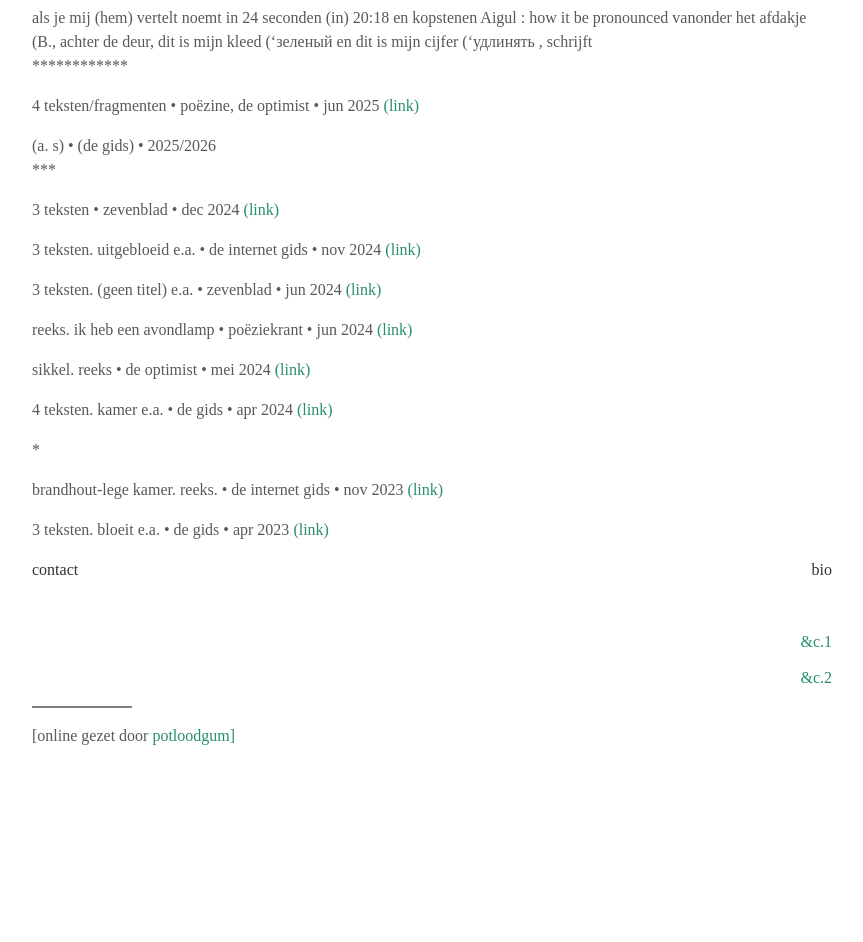
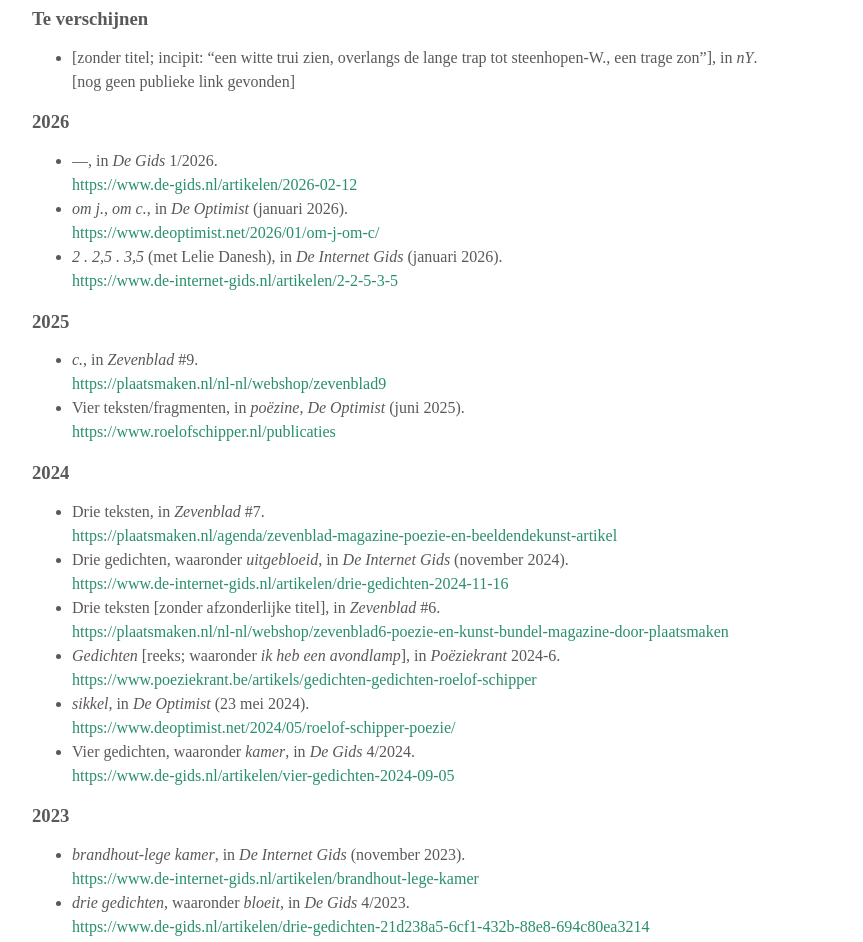
Before and after one commit to tjerk-git/rf, an Eleventy site: page src/publicaties.html in a window 1280 px wide. Shown: the part 1000-1942 px from the top of the page, without its empty margins (208-1071 px from the left). Before the commit the page ends 1748 px from the top, so only its background shows below. Built offline with nearby package versions, Linux system fonts and the light colour scheme; Eleventy itself is replaced by a stand-in of ours; files that its build step writes are made by us from their sources; a web font is replaced by a local one.

Commit message:
Update publicaties.html

```diff
--- a/src/publicaties.html
+++ b/src/publicaties.html
@@ -13,49 +13,96 @@ groen .	gekleed boven het geitenveldje, de stofwegen her, (in het aanzien weet,
 
 
 <br><br><br>
+<section class=”bibliography bibliography-publications”>
+  <h2>LOSSE / VERSPREIDE PUBLICATIES</h2>
 
-<h2>LOSSE / VERSPREIDE PUBLICATIES</h2>
+  <h3>Te verschijnen</h3>
+  <ul>
+    <li>
+      [zonder titel; incipit: “een witte trui zien, overlangs de lange trap tot steenhopen-W., een trage zon”], in <em>nY</em>.
+      <br>
+      <span>[nog geen publieke link gevonden]</span>
+    </li>
+  </ul>
 
-<p>
-als je mij (hem) vertelt noemt in 24 seconden (in)
-20:18
+  <h3>2026</h3>
+  <ul>
+    <li>
+      —, in <em>De Gids</em> 1/2026.
+      <br>
+      <a href=”https://www.de-gids.nl/artikelen/2026-02-12” target=”_blank” rel=”noopener noreferrer”>https://www.de-gids.nl/artikelen/2026-02-12</a>
+    </li>
+    <li>
+      <em>om j., om c.</em>, in <em>De Optimist</em> (januari 2026).
+      <br>
+      <a href=”https://www.deoptimist.net/2026/01/om-j-om-c/” target=”_blank” rel=”noopener noreferrer”>https://www.deoptimist.net/2026/01/om-j-om-c/</a>
+    </li>
+    <li>
+      <em>2 . 2,5 . 3,5</em> (met Lelie Danesh), in <em>De Internet Gids</em> (januari 2026).
+      <br>
+      <a href=”https://www.de-internet-gids.nl/artikelen/2-2-5-3-5” target=”_blank” rel=”noopener noreferrer”>https://www.de-internet-gids.nl/artikelen/2-2-5-3-5</a>
+    </li>
+  </ul>
 
-en kopstenen 		Aigul : how it be pronounced
+  <h3>2025</h3>
+  <ul>
+    <li>
+      <em>c.</em>, in <em>Zevenblad</em> #9.
+      <br>
+      <a href=”https://plaatsmaken.nl/nl-nl/webshop/zevenblad9” target=”_blank” rel=”noopener noreferrer”>https://plaatsmaken.nl/nl-nl/webshop/zevenblad9</a>
+    </li>
+    <li>
+      Vier teksten/fragmenten, in <em>poëzine, De Optimist</em> (juni 2025).
+      <br>
+      <a href=”https://www.roelofschipper.nl/publicaties” target=”_blank” rel=”noopener noreferrer”>https://www.roelofschipper.nl/publicaties</a>
+    </li>
+  </ul>
 
+  <h3>2024</h3>
+  <ul>
+    <li>
+      Drie teksten, in <em>Zevenblad</em> #7.
+      <br>
+      <a href=”https://plaatsmaken.nl/agenda/zevenblad-magazine-poezie-en-beeldendekunst-artikel” target=”_blank” rel=”noopener noreferrer”>https://plaatsmaken.nl/agenda/zevenblad-magazine-poezie-en-beeldendekunst-artikel</a>
+    </li>
+    <li>
+      Drie gedichten, waaronder <em>uitgebloeid</em>, in <em>De Internet Gids</em> (november 2024).
+      <br>
+      <a href=”https://www.de-internet-gids.nl/artikelen/drie-gedichten-2024-11-16” target=”_blank” rel=”noopener noreferrer”>https://www.de-internet-gids.nl/artikelen/drie-gedichten-2024-11-16</a>
+    </li>
+    <li>
+      Drie teksten [zonder afzonderlijke titel], in <em>Zevenblad</em> #6.
+      <br>
+      <a href=”https://plaatsmaken.nl/nl-nl/webshop/zevenblad6-poezie-en-kunst-bundel-magazine-door-plaatsmaken” target=”_blank” rel=”noopener noreferrer”>https://plaatsmaken.nl/nl-nl/webshop/zevenblad6-poezie-en-kunst-bundel-magazine-door-plaatsmaken</a>
+    </li>
+    <li>
+      <em>Gedichten</em> [reeks; waaronder <em>ik heb een avondlamp</em>], in <em>Poëziekrant</em> 2024-6.
+      <br>
+      <a href=”https://www.poeziekrant.be/artikels/gedichten-gedichten-roelof-schipper” target=”_blank” rel=”noopener noreferrer”>https://www.poeziekrant.be/artikels/gedichten-gedichten-roelof-schipper</a>
+    </li>
+    <li>
+      <em>sikkel</em>, in <em>De Optimist</em> (23 mei 2024).
+      <br>
+      <a href=”https://www.deoptimist.net/2024/05/roelof-schipper-poezie/” target=”_blank” rel=”noopener noreferrer”>https://www.deoptimist.net/2024/05/roelof-schipper-poezie/</a>
+    </li>
+    <li>
+      Vier gedichten, waaronder <em>kamer</em>, in <em>De Gids</em> 4/2024.
+      <br>
+      <a href=”https://www.de-gids.nl/artikelen/vier-gedichten-2024-09-05” target=”_blank” rel=”noopener noreferrer”>https://www.de-gids.nl/artikelen/vier-gedichten-2024-09-05</a>
+    </li>
+  </ul>
 
-vanonder het afdakje (B.,
-achter de deur, 	dit is mijn kleed (‘зеленый
-		en dit is mijn cijfer (‘удлинять
-
-, schrijft
-</p>
-
-************
-
-<p class="blue">
-	4 teksten/fragmenten • poëzine, de optimist • jun 2025  <a target="_blank" href="https://www.instagram.com/p/DK4MocJoCID/">(link)</a>
-</p>
-	<p>
-	(a. s) • (de gids) • 2025/2026
-	</p>
-
-
-***
-
-<p>3 teksten • zevenblad • dec 2024  <a href="https://plaatsmaken.nl/webshop/zevenblad-nummer-7-verkrijgbaar" target="_blank">(link)</a></p>
-
-<p>3 teksten. uitgebloeid e.a. •  de internet gids • nov 2024 <a href=" https://www.de-internet-gids.nl/artikelen/drie-gedichten-2024-11-16" target="_blank">(link)</a></p>
-
-<p>3 teksten. (geen titel) e.a.  • zevenblad  • jun 2024 <a href="https://plaatsmaken.nl/nl-nl/webshop/zevenblad6-poezie-en-kunst-bundel-magazine-door-plaatsmaken" target="_blank">(link)</a></p>
-
-<p>reeks. ik heb een avondlamp  • poëziekrant • jun 2024 <a href="https://www.poeziekrant.be/nummers/2024-6" target="_blank">(link)</a></p>
-
-<p>sikkel. reeks • de optimist • mei 2024 <a href="https://www.deoptimist.net/2024/05/roelof-schipper-poezie/" target="_blank">(link)</a></p>
-
-<p>4 teksten. kamer e.a.  • de gids  • apr 2024 <a href="https://www.de-gids.nl/artikelen/vier-gedichten-2024-09-05" target="_blank">(link)</a></p>
-
-<p>*</p>
-
-<p>brandhout-lege kamer. reeks. • de internet gids • nov 2023 <a href="https://www.de-internet-gids.nl/artikelen/brandhout-lege-kamer" target="_blank">(link)</a></p>
-
-<p>3 teksten. bloeit e.a. • de gids • apr 2023 <a href="https://www.de-gids.nl/artikelen/drie-gedichten-21d238a5-6cf1-432b-88e8-694c80ea3214" target="_blank">(link)</a></p>
+  <h3>2023</h3>
+  <ul>
+    <li>
+      <em>brandhout-lege kamer</em>, in <em>De Internet Gids</em> (november 2023).
+      <br>
+      <a href=”https://www.de-internet-gids.nl/artikelen/brandhout-lege-kamer” target=”_blank” rel=”noopener noreferrer”>https://www.de-internet-gids.nl/artikelen/brandhout-lege-kamer</a>
+    </li>
+    <li>
+      <em>drie gedichten</em>, waaronder <em>bloeit</em>, in <em>De Gids</em> 4/2023.
+      <br>
+      <a href=”https://www.de-gids.nl/artikelen/drie-gedichten-21d238a5-6cf1-432b-88e8-694c80ea3214” target=”_blank” rel=”noopener noreferrer”>https://www.de-gids.nl/artikelen/drie-gedichten-21d238a5-6cf1-432b-88e8-694c80ea3214</a>
+    </li>
+  </ul>
+</section>
```
